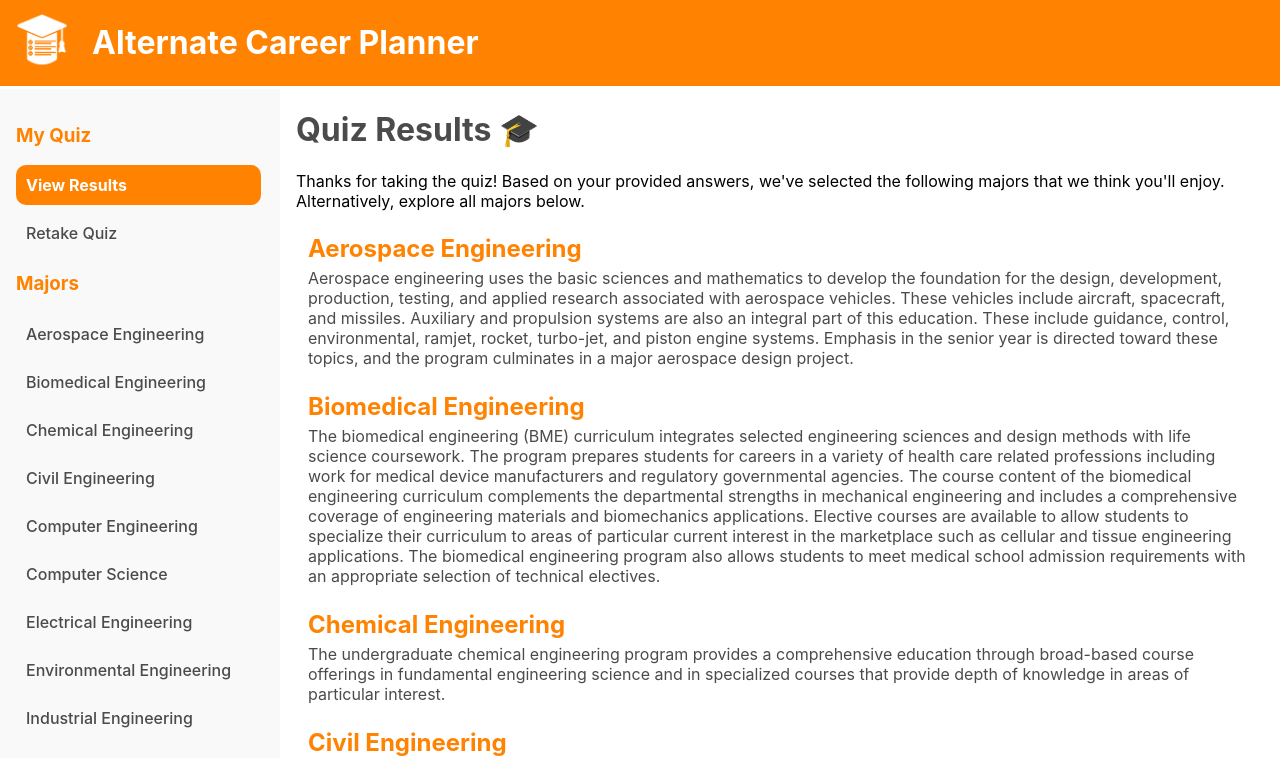
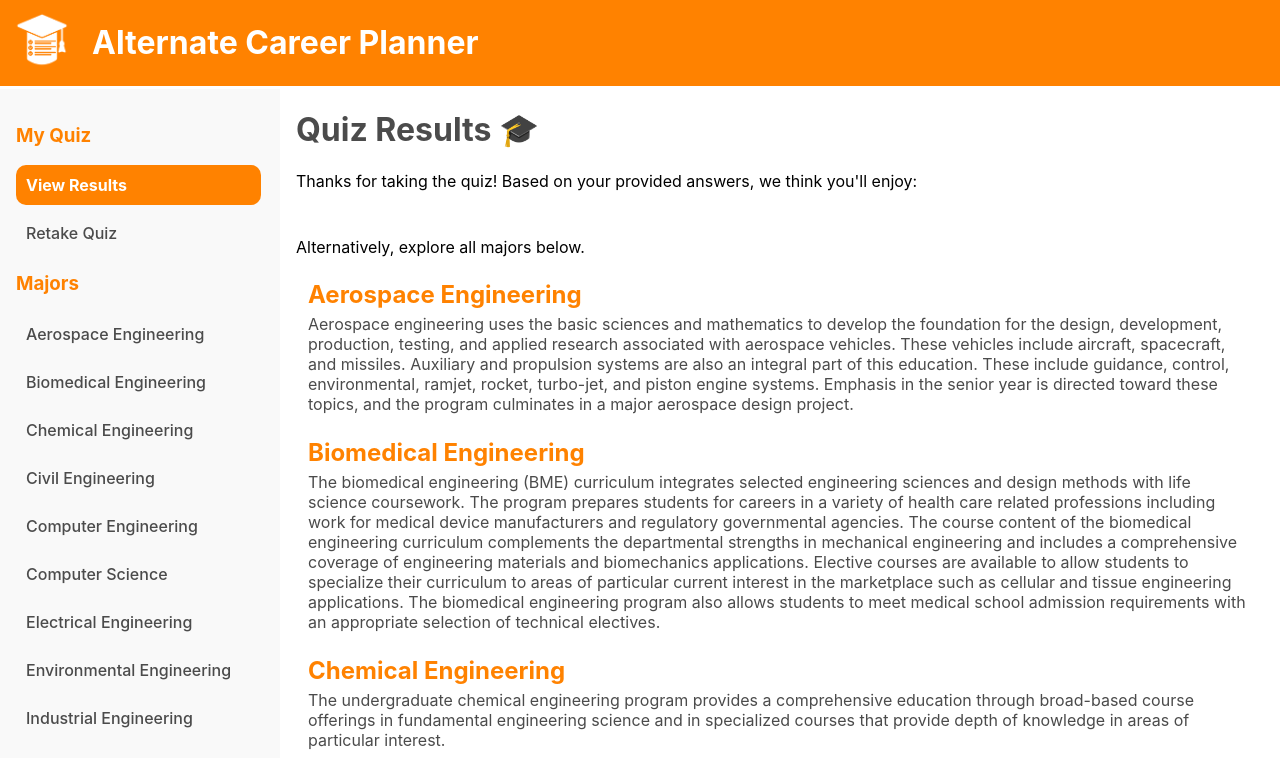
Before and after one commit to ryandperry/Alternate-Career-Planner, a React (Create React App) app in the folder alternate-career-planner/: page /results in a window 1280 px wide. Shown: the top 758 px of the page. Built offline with nearby package versions, Linux system fonts and the light colour scheme; the HTML template or start-up script is replaced by a standard one.

Commit message:
#29 linked quiz results to MajorsListView

```diff
--- a/alternate-career-planner/src/views/MajorsListView/MajorsListView.js
+++ b/alternate-career-planner/src/views/MajorsListView/MajorsListView.js
@@ -6,13 +6,25 @@
 import React from 'react';
 import './MajorsListView.css';
 import MajorList from '../../components/MajorList/MajorList';
+import { useLocation, Link } from 'react-router-dom'
 
 // Lists similar majors and their descriptions
 const MajorsListView = ({ majors }) => {
+    // useLocation helps display quiz results from quiz component
+    const location = useLocation();
+    const finalMajor = location.state?.finalMajor;
+
     return (
         <div>
             <h1 className='similarMajorsHeader'> Quiz Results 🎓 </h1>
-            <p> Thanks for taking the quiz! Based on your provided answers, we've selected the following majors that we think you'll enjoy. Alternatively, explore all majors below. </p>
+            <p> Thanks for taking the quiz! Based on your provided answers, we think you'll enjoy: </p>
+          <p className="majorlist-item">
+              <Link to={`/results/majors/${encodeURIComponent(finalMajor)}`}>
+                  <h3 className="majorlist-title">{finalMajor}</h3>
+              </Link>
+          </p>
+
+            <p>Alternatively, explore all majors below. </p>
             <MajorList majors = {majors}/>
         </div>
     )
```
